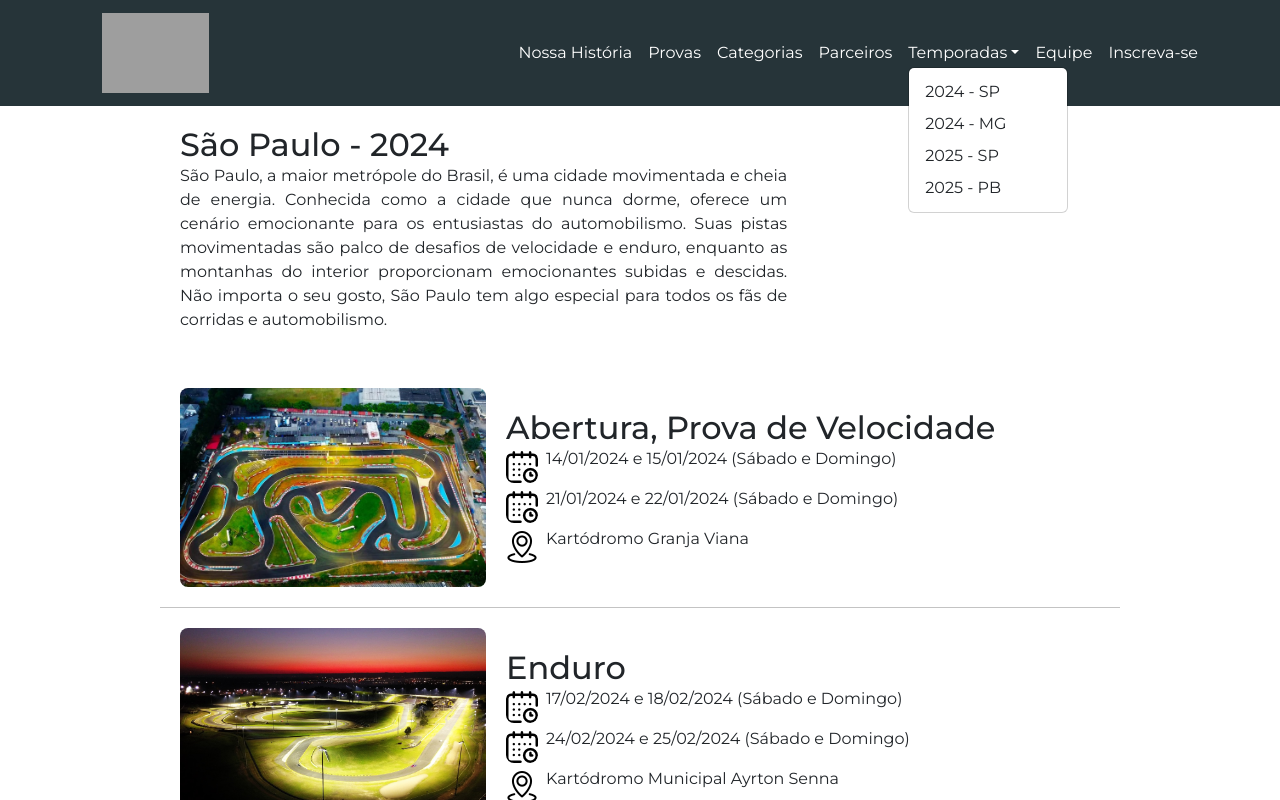
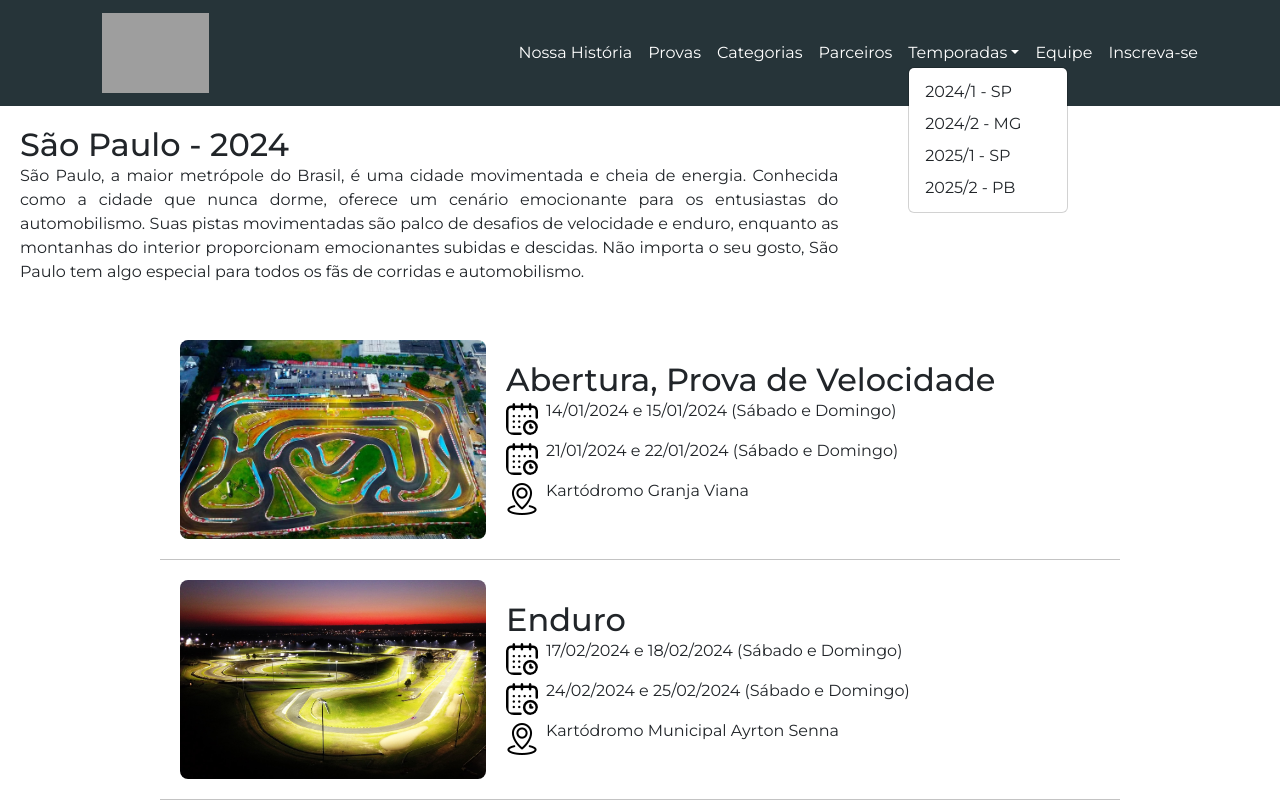
Before and after one commit to Alan-Augusto/Stage, a React (Create React App) app in the folder client/: page /temporadas/SP24 in a window 1280 px wide. Both pictures are taken after a click on the button "Temporadas". Shown: the top 800 px of the page. Built offline with nearby package versions, Linux system fonts and the light colour scheme; grey boxes are pictures that could not be loaded.

Commit message:
adicionando responsividade

```diff
--- a/client/src/common/Card/Card.css
+++ b/client/src/common/Card/Card.css
@@ -26,6 +26,10 @@
   text-align: justify;
 }
 
+.eventTextCard {
+  width: 100%;
+}
+
 @media (max-width: 1250px) {
   .Card {
     width: 90%;
--- a/client/src/common/Card/Card.js
+++ b/client/src/common/Card/Card.js
@@ -1,7 +1,7 @@
 import React, { useRef, useEffect, useState } from "react";
 import "./Card.css";
 
-function Card({ title, text, image, position, cardHeight }) {
+function Card({ title, text, image, position, cardHeight, className }) {
   const cardRef = useRef(null);
   const [currentCardHeight, setCurrentCardHeight] = useState(cardHeight || 0);
 
@@ -23,7 +23,7 @@ function Card({ title, text, image, position, cardHeight }) {
   const cardImageHeight = cardHeight || currentCardHeight;
 
   return (
-    <div className="Card" ref={cardRef}>
+    <div className={"Card " + className} ref={cardRef}>
       {image && (
         <img
           src={image}
--- a/client/src/common/Header/Header.js
+++ b/client/src/common/Header/Header.js
@@ -62,16 +62,16 @@ function Header() {
           <Nav.Link href="/parceiros">Parceiros</Nav.Link>
           <NavDropdown title="Temporadas" id="basic-nav-dropdown">
             <NavDropdown.Item href="/temporadas/SP24">
-              2024 - SP
+              2024/1 - SP
             </NavDropdown.Item>
             <NavDropdown.Item href="/temporadas/MG24">
-              2024 - MG
+              2024/2 - MG
             </NavDropdown.Item>
             <NavDropdown.Item href="/temporadas/SP25">
-              2025 - SP
+              2025/1 - SP
             </NavDropdown.Item>
             <NavDropdown.Item href="/temporadas/PB25">
-              2025 - PB
+              2025/2 - PB
             </NavDropdown.Item>
           </NavDropdown>
           <Nav.Link href="/equipe">Equipe</Nav.Link>
@@ -79,26 +79,6 @@ function Header() {
         </Navbar.Collapse>
       </Container>
     </Navbar>
-    /*   <Navbar className="bg-body-tertiary" expand="lg">
-      <Container>
-        <Navbar.Brand href="/">STAGE</Navbar.Brand>
-        <Navbar.Toggle />
-        <Navbar.Collapse className="justify-content-end">
-          <Nav.Link href="/nossahistoria">Nossa História</Nav.Link>
-          <Nav.Link href="/provas">Provas</Nav.Link>
-          <Nav.Link href="/categorias">Categorias</Nav.Link>
-          <Nav.Link href="/parceiros">Parceiros</Nav.Link>
-          <NavDropdown title="Temporadas" id="basic-nav-dropdown">
-            <NavDropdown.Item href="#action/3.1">2024-SP</NavDropdown.Item>
-            <NavDropdown.Item href="#action/3.2">2024-MG</NavDropdown.Item>
-            <NavDropdown.Item href="#action/3.3">2025-SP</NavDropdown.Item>
-            <NavDropdown.Item href="#action/3.4">2025-PB</NavDropdown.Item>
-          </NavDropdown>
-          <Nav.Link href="/equipe">Equipe</Nav.Link>
-          <Nav.Link href="/inscrição">Inscreva-se</Nav.Link>
-        </Navbar.Collapse>
-      </Container>
-    </Navbar> */
   );
 }
 
--- a/client/src/pages/temporadas/MG24/MG24.js
+++ b/client/src/pages/temporadas/MG24/MG24.js
@@ -12,6 +12,7 @@ function MG24() {
         title="Minas Gerais"
         text="Além da beleza de suas cidades, Minas Gerais abriga também paisagens deslumbrantes, perfeitas para atividades emocionantes ao ar livre. A geografia do estado será um cenário ideal para a realização das provas, devido ao grande número de estradas sinuosas e morros."
         position="right"
+        className="eventTextCard"
       />
 
       <CardEvent
--- a/client/src/pages/temporadas/PB25/PB25.js
+++ b/client/src/pages/temporadas/PB25/PB25.js
@@ -12,6 +12,7 @@ function PB25() {
         title="Paraíba - 2025"
         text="Com suas paisagens exuberantes e desafios naturais, a Paraíba é um destino emocionante para a temporada de competição. Suas trilhas sinuosas, cortando as montanhas e florestas, oferecem o cenário propício para emocionantes corridas de velocidade e adrenalina. Com uma diversidade única de terrenos e uma natureza preservada, a Paraíba promete proporcionar aos competidores uma experiência inesquecível e cheia de aventuras, combinando a emoção do esporte com a beleza das paisagens naturais."
         position="right"
+        className="eventTextCard"
       />
 
       <CardEvent
--- a/client/src/pages/temporadas/SP24/SP24.js
+++ b/client/src/pages/temporadas/SP24/SP24.js
@@ -13,6 +13,7 @@ function SP24() {
         title="São Paulo - 2024"
         text="São Paulo, a maior metrópole do Brasil, é uma cidade movimentada e cheia de energia. Conhecida como a cidade que nunca dorme, oferece um cenário emocionante para os entusiastas do automobilismo. Suas pistas movimentadas são palco de desafios de velocidade e enduro, enquanto as montanhas do interior proporcionam emocionantes subidas e descidas. Não importa o seu gosto, São Paulo tem algo especial para todos os fãs de corridas e automobilismo."
         position="right"
+        className="eventTextCard"
       />
 
       <CardEvent
--- a/client/src/pages/temporadas/SP25/SP25.js
+++ b/client/src/pages/temporadas/SP25/SP25.js
@@ -13,6 +13,7 @@ function SP25() {
         title="São Paulo - 2025"
         text="Novamente em São Paulo ocorrerá a terceira temporada do evento."
         position="right"
+        className="eventTextCard"
       />
 
       <CardEvent
```
